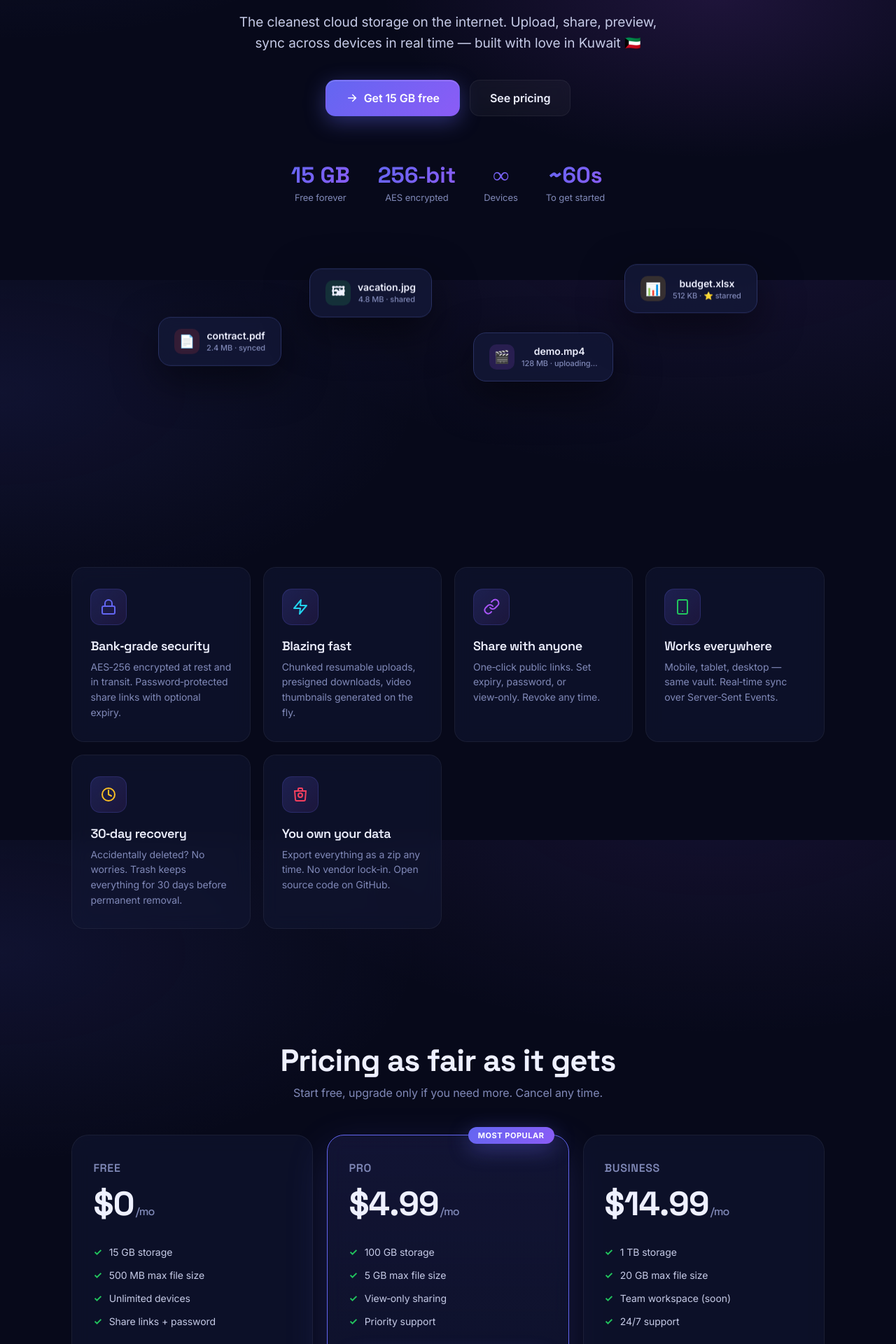
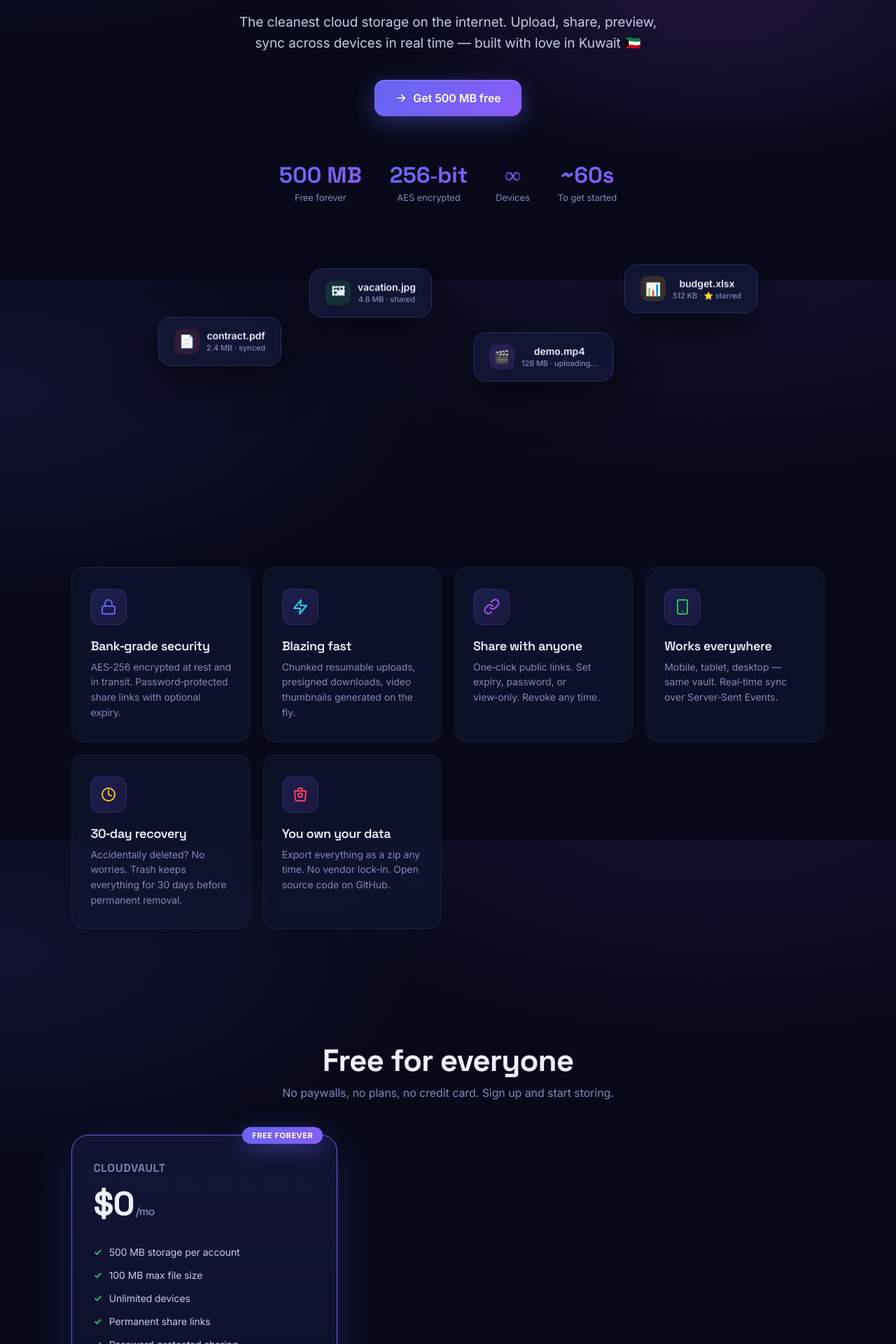
Before and after one commit to khaledq84ever/cloudvault, a Flask app: page / in a window 1280 px wide. Shown: the part 400-2320 px from the top of the page at 70% size. Run offline with Flask 3, Linux system fonts and the light colour scheme.

Commit message:
feat: collapse plans to single free 500 MB / 100 MB tier
No Stripe, no Pro/Business — everyone is on the free tier. Quota
drops from 15 GB to 500 MB per account, max single file from 500 MB
to 100 MB. /pricing and /billing redirect to /drive, /api/plan/upgrade
returns 410 Gone. Boot-time migration demotes any user still flagged
as pro/business so /api/me reports the actual free limits. Landing
page rewritten to a single free card; "Upgrade" and "Pricing" links
removed from drive sidebar and nav.

Co-Authored-By: Claude Opus 4.7 <noreply@anthropic.com>

```diff
--- a/app.py
+++ b/app.py
@@ -60,10 +60,9 @@ app.config["SQLALCHEMY_DATABASE_URI"] = db_url or "sqlite:///" + str(INSTANCE_DI
 app.config["MAX_CONTENT_LENGTH"] = 500 * 1024 * 1024
 app.config["TRASH_RETENTION_DAYS"] = 30
 
+# Single tier for everyone. No paid plans, no Stripe. 500 MB quota, 100 MB max file.
 PLANS = {
-    "free":     {"name": "Free",     "price": 0,      "quota": 15 * 1024**3,   "max_file": 500 * 1024**2},
-    "pro":      {"name": "Pro",      "price": 4.99,   "quota": 100 * 1024**3,  "max_file": 5  * 1024**3},
-    "business": {"name": "Business", "price": 14.99,  "quota": 1024 * 1024**3, "max_file": 20 * 1024**3},
+    "free": {"name": "Free", "price": 0, "quota": 500 * 1024**2, "max_file": 100 * 1024**2},
 }
 app.config["FREE_QUOTA_BYTES"] = PLANS["free"]["quota"]
 
@@ -1135,30 +1134,25 @@ def api_events():
     })
 
 
-# ---------------- Pricing + Billing ----------------
+# ---------------- Pricing + Billing (free-only mode) ----------------
+# Plans collapsed to a single 500 MB free tier — pricing/billing/upgrade
+# routes redirect home so stale UI links don't 404. Keeping the routes
+# means external bookmarks and the navbar still resolve.
 @app.route("/pricing")
 def pricing():
-    return render_template("pricing.html", plans=PLANS, user=current_user if current_user.is_authenticated else None)
+    return redirect(url_for("drive") if current_user.is_authenticated else url_for("index"))
 
 
 @app.route("/billing")
 @login_required
 def billing():
-    return render_template("billing.html", user=current_user, plans=PLANS, used=used_bytes(current_user.id))
+    return redirect(url_for("drive"))
 
 
 @app.route("/api/plan/upgrade", methods=["POST"])
 @login_required
 def api_plan_upgrade():
-    data = request.get_json() or {}
-    target = data.get("plan", "").lower()
-    if target not in PLANS:
-        return jsonify({"error": "Invalid plan"}), 400
-    # Mock checkout — in real impl this is the Stripe webhook handler
-    current_user.plan = target
-    current_user.plan_expires_at = datetime.utcnow() + timedelta(days=30) if target != "free" else None
-    db.session.commit()
-    return jsonify({"ok": True, "plan": target})
+    return jsonify({"error": "Plans are no longer offered — everyone is on the free 500 MB tier."}), 410
 
 
 # ---------------- Healthz ----------------
@@ -1266,6 +1260,24 @@ def _migrate_sqlite_to_postgres():
         src.close()
 
 
+def _demote_all_users_to_free():
+    """Plans collapsed to a single free tier (500 MB). Demote anyone still
+    flagged as pro/business so /api/me reports the actual free limits."""
+    try:
+        result = db.session.execute(db.text(
+            "UPDATE \"user\" SET plan='free', plan_expires_at=NULL "
+            "WHERE plan IS NULL OR plan != 'free'"
+        ))
+        if result.rowcount:
+            db.session.commit()
+            app.logger.info("plan collapse: demoted %d users to free", result.rowcount)
+        else:
+            db.session.rollback()
+    except Exception as e:
+        db.session.rollback()
+        app.logger.warning("plan demotion failed: %s", e)
+
+
 def _make_shares_permanent_once():
     """Convert pre-existing no-password auto-shares to permanent links.
     Auto-shares used to expire after 7 days; if you'd given someone a link,
@@ -1290,6 +1302,7 @@ with app.app_context():
     db.create_all()
     _migrate_sqlite_to_postgres()
     _make_shares_permanent_once()
+    _demote_all_users_to_free()
     # Lightweight migration: add missing columns on SQLite
     try:
         cols = [c["name"] for c in db.session.execute(db.text("PRAGMA table_info(file)")).mappings()]
--- a/templates/_appnav.html
+++ b/templates/_appnav.html
@@ -20,14 +20,14 @@
         <svg width="18" height="18" viewBox="0 0 24 24" fill="none" stroke="currentColor" stroke-width="2" stroke-linecap="round" stroke-linejoin="round" aria-hidden="true"><path d="M3 7v13a1 1 0 0 0 1 1h16a1 1 0 0 0 1-1V8a1 1 0 0 0-1-1h-7l-3-3H4a1 1 0 0 0-1 1z"/></svg>
         <span>My Drive</span>
       </a>
+      <a href="{{ url_for('vps_page') }}" class="appnav-link {% if ep == 'vps_page' %}active{% endif %}">
+        <svg width="18" height="18" viewBox="0 0 24 24" fill="none" stroke="currentColor" stroke-width="2" stroke-linecap="round" stroke-linejoin="round" aria-hidden="true"><rect x="2" y="3" width="20" height="14" rx="2"/><line x1="8" y1="21" x2="16" y2="21"/><line x1="12" y1="17" x2="12" y2="21"/><polyline points="6 9 9 12 6 15"/><line x1="13" y1="15" x2="16" y2="15"/></svg>
+        <span>Free VPS</span>
+      </a>
       {% endif %}
       <a href="{{ url_for('shared_page') }}" class="appnav-link {% if ep == 'shared_page' %}active{% endif %}">
         <svg width="18" height="18" viewBox="0 0 24 24" fill="none" stroke="currentColor" stroke-width="2" stroke-linecap="round" stroke-linejoin="round" aria-hidden="true"><path d="M10 13a5 5 0 0 0 7.5.5l3-3a5 5 0 1 0-7-7l-1.5 1.5"/><path d="M14 11a5 5 0 0 0-7.5-.5l-3 3a5 5 0 0 0 7 7l1.5-1.5"/></svg>
         <span>Shared</span>
-      </a>
-      <a href="{{ url_for('pricing') }}" class="appnav-link {% if ep == 'pricing' %}active{% endif %}">
-        <svg width="18" height="18" viewBox="0 0 24 24" fill="none" stroke="currentColor" stroke-width="2" stroke-linecap="round" stroke-linejoin="round" aria-hidden="true"><path d="M20.59 13.41l-7.17 7.17a2 2 0 0 1-2.83 0L2 12V2h10l8.59 8.59a2 2 0 0 1 0 2.82z"/><line x1="7" y1="7" x2="7.01" y2="7"/></svg>
-        <span>Pricing</span>
       </a>
     </div>
 
--- a/templates/drive.html
+++ b/templates/drive.html
@@ -69,9 +69,7 @@
     <div class="bar"><div class="bar-fill" id="barFill"></div></div>
     <div class="uc-storage" id="storageText">— / —</div>
     <div class="uc-actions">
-      <a href="{{ url_for('billing') }}">💳 Billing</a>
-      <a href="{{ url_for('pricing') }}" class="primary" id="ucUpgrade">⬆ Upgrade</a>
-      <a href="{{ url_for('logout') }}" title="Sign out">⏻</a>
+      <a href="{{ url_for('logout') }}" title="Sign out">⏻ Sign out</a>
     </div>
   </div>
 </aside>
--- a/templates/landing.html
+++ b/templates/landing.html
@@ -26,13 +26,12 @@
   <div class="hero-cta">
     <a href="{{ url_for('register') }}" class="btn btn-primary btn-lg">
       <svg width="18" height="18" viewBox="0 0 24 24" fill="none" stroke="currentColor" stroke-width="2.2" stroke-linecap="round"><path d="M5 12h14M13 6l6 6-6 6"/></svg>
-      Get 15 GB free
+      Get 500 MB free
     </a>
-    <a href="{{ url_for('pricing') }}" class="btn btn-ghost btn-lg">See pricing</a>
   </div>
 
   <div class="hero-stats">
-    <div class="hero-stat"><div class="num">15 GB</div><div class="lbl">Free forever</div></div>
+    <div class="hero-stat"><div class="num">500 MB</div><div class="lbl">Free forever</div></div>
     <div class="hero-stat"><div class="num">256‑bit</div><div class="lbl">AES encrypted</div></div>
     <div class="hero-stat"><div class="num">∞</div><div class="lbl">Devices</div></div>
     <div class="hero-stat"><div class="num">~60s</div><div class="lbl">To get started</div></div>
@@ -104,48 +103,27 @@
 </section>
 
 <section class="pricing">
-  <h2>Pricing as fair as it gets</h2>
-  <p class="sub">Start free, upgrade only if you need more. Cancel any time.</p>
-  <div class="plans">
-    <div class="plan">
-      <h3>Free</h3>
+  <h2>Free for everyone</h2>
+  <p class="sub">No paywalls, no plans, no credit card. Sign up and start storing.</p>
+  <div class="plans" style="justify-content:center">
+    <div class="plan featured" style="max-width:380px">
+      <span class="badge">Free forever</span>
+      <h3>CloudVault</h3>
       <div class="price">$0<span>/mo</span></div>
       <ul>
-        <li>15 GB storage</li>
-        <li>500 MB max file size</li>
+        <li>500 MB storage per account</li>
+        <li>100 MB max file size</li>
         <li>Unlimited devices</li>
-        <li>Share links + password</li>
+        <li>Permanent share links</li>
+        <li>Password‑protected sharing</li>
       </ul>
-      <a href="{{ url_for('register') }}" class="btn btn-outline btn-block">Start free</a>
-    </div>
-    <div class="plan featured">
-      <span class="badge">Most popular</span>
-      <h3>Pro</h3>
-      <div class="price">$4.99<span>/mo</span></div>
-      <ul>
-        <li>100 GB storage</li>
-        <li>5 GB max file size</li>
-        <li>View‑only sharing</li>
-        <li>Priority support</li>
-      </ul>
-      <a href="{{ url_for('register') }}" class="btn btn-primary btn-block">Go Pro</a>
-    </div>
-    <div class="plan">
-      <h3>Business</h3>
-      <div class="price">$14.99<span>/mo</span></div>
-      <ul>
-        <li>1 TB storage</li>
-        <li>20 GB max file size</li>
-        <li>Team workspace (soon)</li>
-        <li>24/7 support</li>
-      </ul>
-      <a href="{{ url_for('register') }}" class="btn btn-outline btn-block">Get Business</a>
+      <a href="{{ url_for('register') }}" class="btn btn-primary btn-block">Create account</a>
     </div>
   </div>
 </section>
 
 <footer class="foot">
-  <p>© 2026 CloudVault. Built for safekeeping. <a href="{{ url_for('pricing') }}" style="margin-left: 8px;">Pricing</a> · <a href="mailto:khaledq8tv@gmail.com">Contact</a></p>
+  <p>© 2026 CloudVault. Built for safekeeping. <a href="mailto:khaledq8tv@gmail.com">Contact</a></p>
 </footer>
 <script src="/static/js/appnav.js?v={{ cb }}" defer></script>
 <script src="/static/js/pwa.js?v={{ cb }}" defer></script>
```
